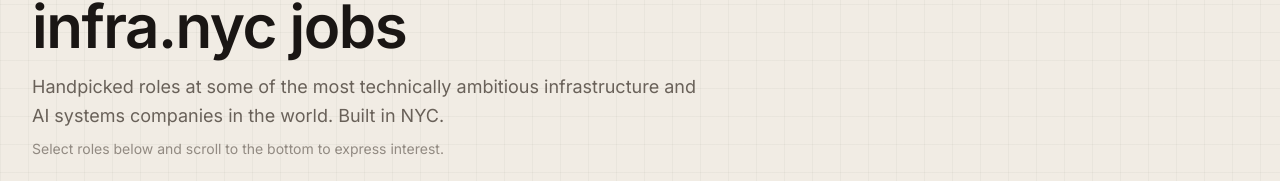
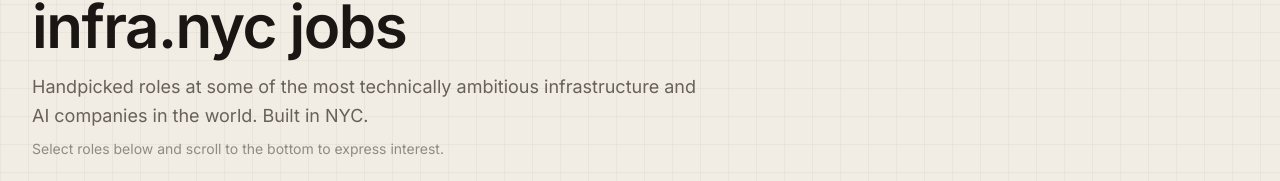
Before and after one commit to infra-nyc/infra-nyc-site, a Next.js app: page /jobs in a window 1280 px wide. Shown: the part 192-373 px from the top of the page. Built offline with nearby package versions, Linux system fonts and the light colour scheme.

Commit message:
Update jobs page subheading copy
Co-authored-by: Ona <no-reply@ona.com>

```diff
--- a/app/jobs/page.tsx
+++ b/app/jobs/page.tsx
@@ -56,7 +56,7 @@
             infra.nyc jobs
           </h1>
           <p className="mt-4 max-w-2xl text-lg leading-relaxed text-muted-foreground">
-            Handpicked roles at some of the most technically ambitious infrastructure and AI systems companies in the world. Built in NYC.
+            Handpicked roles at some of the most technically ambitious infrastructure and AI companies in the world. Built in NYC.
           </p>
           <p className="mt-2 text-sm text-muted-foreground/70">
             Select roles below and scroll to the bottom to express interest.
```
